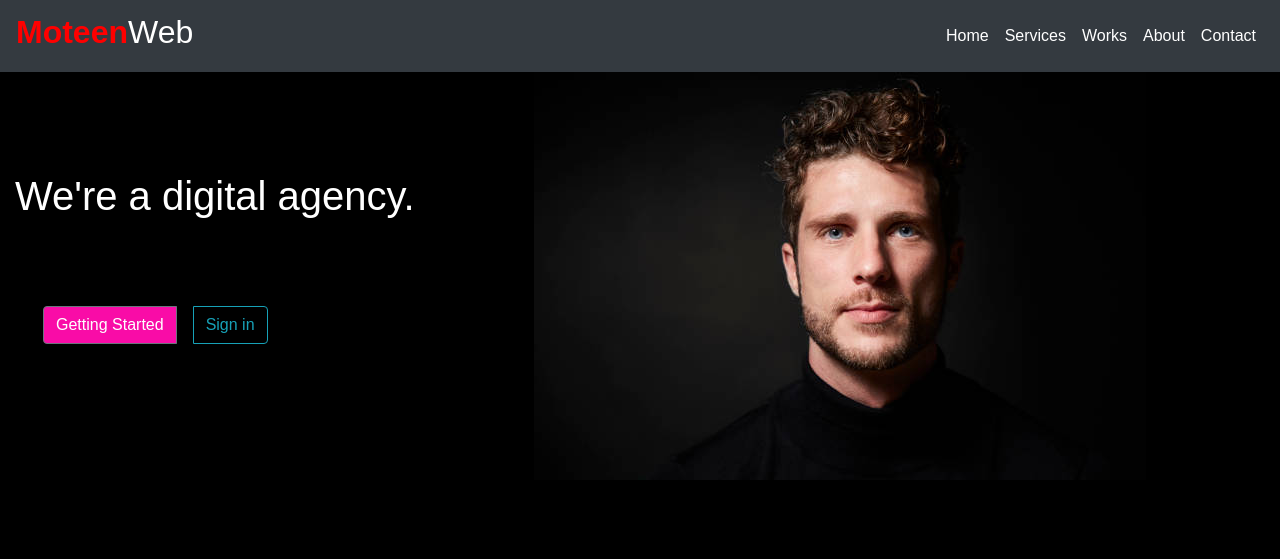
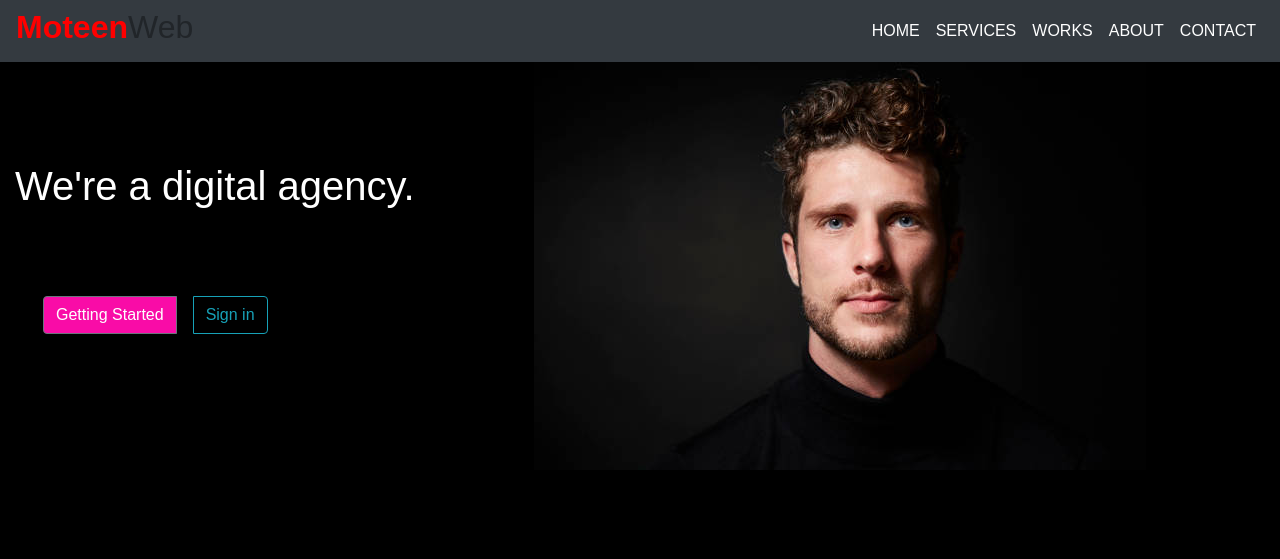
Before and after one commit to moteenkhan/moteenweb, a plain HTML site: page index.html in a window 1280 px wide. Shown: the top 559 px of the page. Drawn offline with nearby package versions, Linux system fonts and the light colour scheme.

Commit message:
animation

```diff
--- a/index.html
+++ b/index.html
@@ -290,6 +290,27 @@ color:#F90CA7;
 	}
 
 
+nav a:before{
+content:"";
+position:absolute;
+top:0;
+width:0;
+height:33px;
+border-bottom:3px solid #f90ca7 !important;
+transition:all 0.4s ;
+}
+
+	nav a:hover:before{
+width:85%;
+
+
+}
+
+nav a{
+	text-transform:uppercase;
+	position:relative;
+}
+
 
 
 
@@ -300,7 +321,7 @@ color:#F90CA7;
 <!-- Image and text -->
 
  <nav class="navbar navbar-expand-lg navbar-dark bg-dark">
-  <a class="navbar-brand" href="#"> <h2><span id="h">Moteen</span>Web</h2> </a>
+   <h2><span id="h">Moteen</span>Web</h2> </a>
   <button class="navbar-toggler" type="button" data-toggle="collapse" data-target="#navbarNav" aria-controls="navbarNav" aria-expanded="false" aria-label="Toggle navigation">
     <span class="navbar-toggler-icon"></span>
   </button>
```
